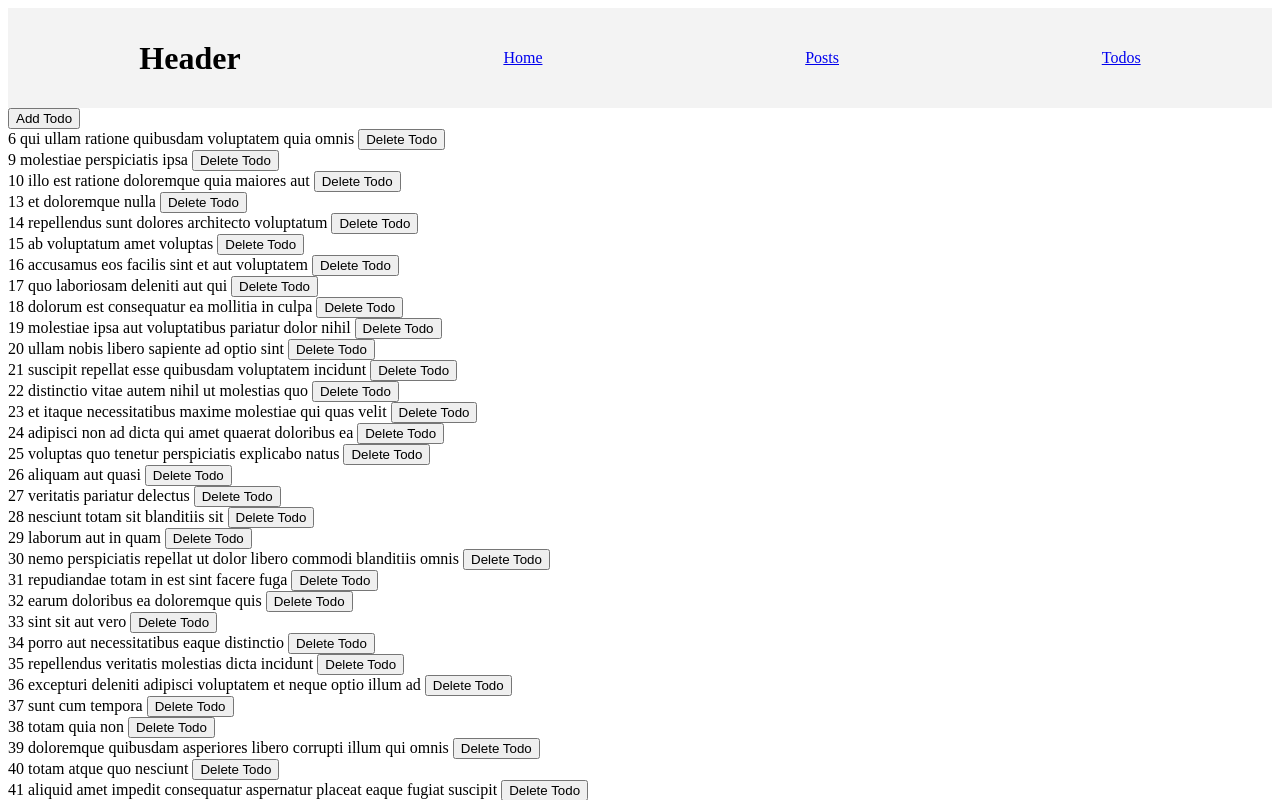
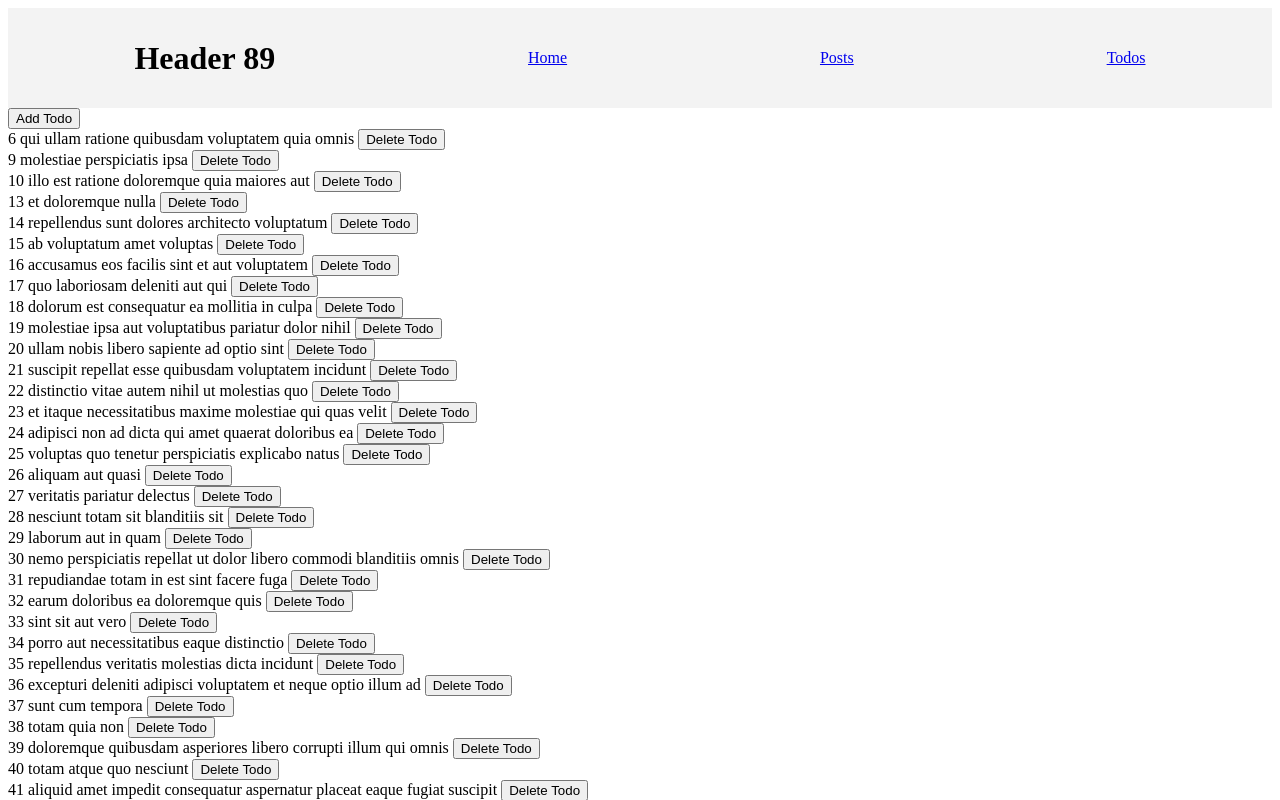
Before and after one commit to SteffenKraft/react-redux-app-2022, a React (Create React App) app: page /todos in a window 1280 px wide. Shown: the top 800 px of the page. Built offline with nearby package versions, Linux system fonts and the light colour scheme; data requests are answered from the project's data file.

Commit message:
showing todos state in header, cleanup

```diff
--- a/src/components/header/Header.tsx
+++ b/src/components/header/Header.tsx
@@ -1,13 +1,17 @@
-import { Link } from 'react-router-dom';
-import * as Styled from './Header.styled';
+import { Link } from 'react-router-dom'
+import * as Styled from './Header.styled'
+import { useGetTodosQuery } from '../../features/todos/todosSlice'
 
-const Header = (): JSX.Element => (
-  <Styled.Header>
-    <h1>Header</h1>
-    <Link to="/">Home</Link>
-    <Link to="/posts">Posts</Link>
-    <Link to="/todos">Todos</Link>
-  </Styled.Header>
-);
+const Header = (): JSX.Element => {
+  const { data: todos } = useGetTodosQuery()
+  return (
+    <Styled.Header>
+      <h1>Header {todos?.length}</h1>
+      <Link to='/'>Home</Link>
+      <Link to='/posts'>Posts</Link>
+      <Link to='/todos'>Todos</Link>
+    </Styled.Header>
+  )
+}
 
-export default Header;
+export default Header
--- a/src/features/todos/Todos.tsx
+++ b/src/features/todos/Todos.tsx
@@ -4,7 +4,7 @@ import Todo from './Todo'
 
 const Todos = (): JSX.Element => {
   const { data: todos, isLoading: isLoadingTodos } = useGetTodosQuery()
-  const [addNewTodo, { isLoading: isLoadingAddNewTodo }] = useAddNewTodoMutation()
+  const [addNewTodo] = useAddNewTodoMutation()
 
   if (isLoadingTodos) {
     return <div>Loading</div>
@@ -26,7 +26,9 @@ const Todos = (): JSX.Element => {
       >
         Add Todo
       </button>
-      {todos && todos.map((todo) => <Todo key={todo.id} todo={todo} />)}
+      {todos.map((todo) => (
+        <Todo key={todo.id} todo={todo} />
+      ))}
     </div>
   )
 }
```
